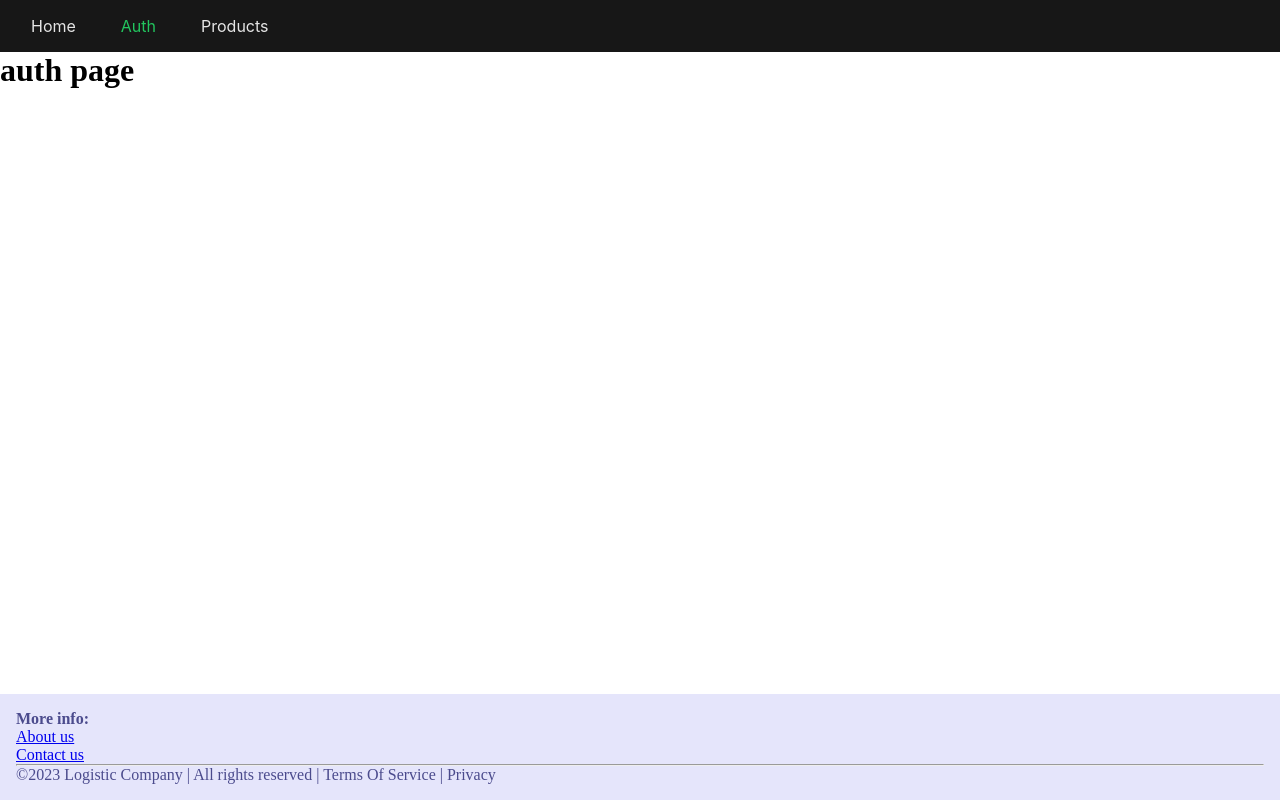
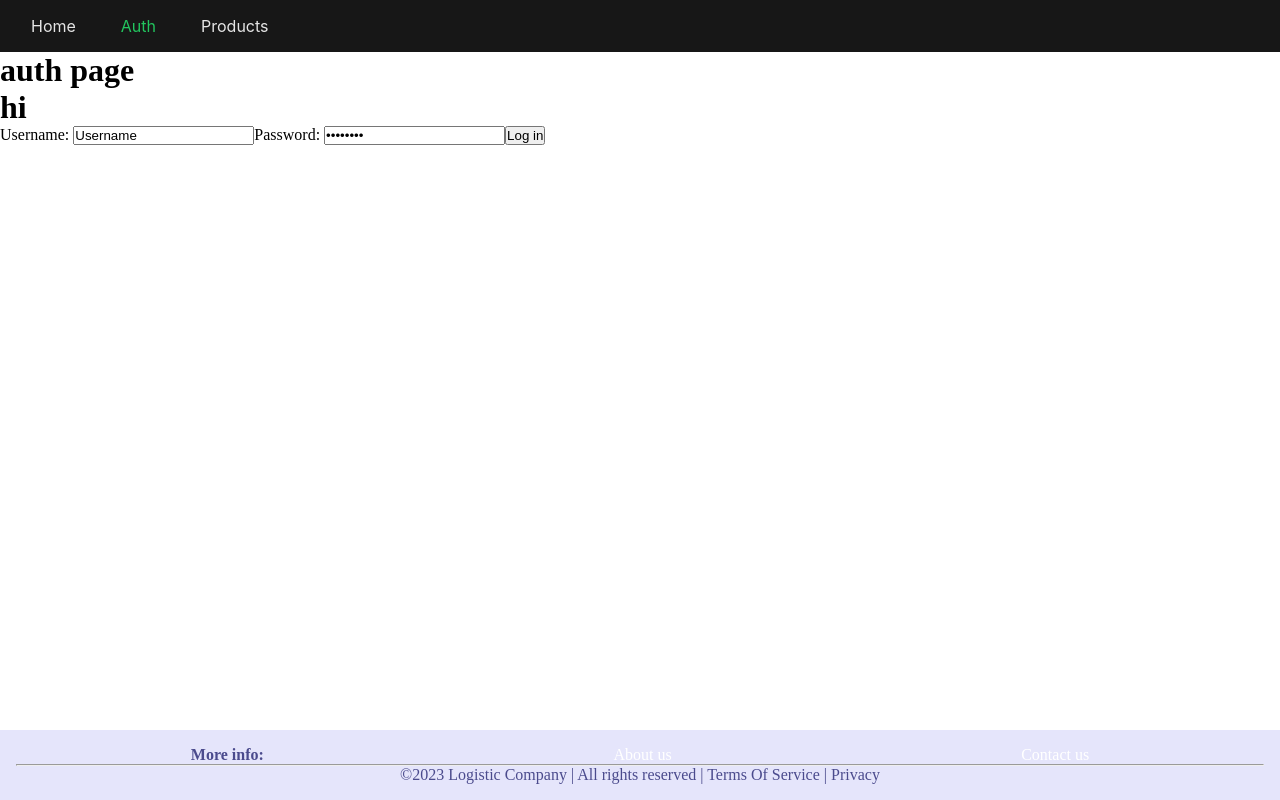
Before and after one commit to bankov758/Logistic-Company, a React (Create React App) app in the folder frontend/: page /auth in a window 1280 px wide. Built offline with nearby package versions, Linux system fonts and the light colour scheme.

Commit message:
old version

```diff
--- a/frontend/src/App.tsx
+++ b/frontend/src/App.tsx
@@ -6,9 +6,6 @@ import router from "./util/routes";
 
 const App: React.FC = () => {
 
- let b = 5;
- let a: number = 5;
-
     return <RouterProvider router={router} />
 }
 
--- a/frontend/src/components/layout/Footer.tsx
+++ b/frontend/src/components/layout/Footer.tsx
@@ -1,13 +1,13 @@
 import React from "react";
-import styles from './Footer.module.css';
+import './Footer.css';
 // import "./Footer.css";
 // import "../../styles/Footer.css";
 
 const Footer: React.FC = () => {
 
     return (
-        <div className={styles['footer']}>
-             <div className={styles['footer_section_padding']}>
+        <div className='footer'>
+             <div className='footer_section_padding'>
                  <div className="footer_row">
                      <div className="footer_column">
                          <h4>More info:</h4>
--- a/frontend/src/pages/Auth.tsx
+++ b/frontend/src/pages/Auth.tsx
@@ -2,8 +2,18 @@ import React from "react";
 
 const Auth: React.FC = () => {
 
-    return <h1>auth page</h1>
+    return (
+        <div>
+            <h1>auth page</h1>
+            <h1>hi</h1>
 
+            <label>Username: </label>
+            <input type="text" className="username" id="username" name="username" value="Username"></input>
+            <label>Password: </label>
+            <input type="password" className="password" id="password" name="password" value="Password"></input>
+            <button type="button">Log in</button>
+        </div>
+    )
 }
 
 export default Auth;
--- a/frontend/src/pages/Home.tsx
+++ b/frontend/src/pages/Home.tsx
@@ -1,10 +1,17 @@
-import React, { Fragment } from "react";
+import React, { Fragment, useState } from "react";
 
 const Home: React.FC = () => {
+    // let a = 5;
+    let [a, setA] = useState(5);//initial value
+
+    console.log('render')
+    // setTimeout(() => console.log(a), 5000)
 
     return (
         <Fragment>
             <h1>home page</h1>
+            <button onClick={() => setA((prevState) => prevState+1)}>Increment</button>
+            {a}
         </Fragment>
     )
 }
```
Also changed, not shown: frontend/src/components/Button.tsx (added, +12 -0 lines), frontend/src/components/layout/Footer.css (renamed from frontend/src/components/layout/Footer.module.css).
